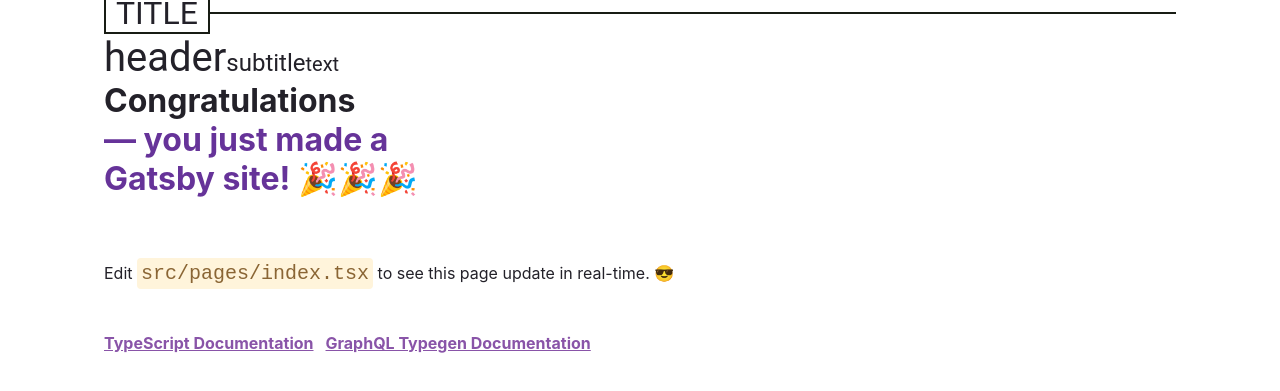
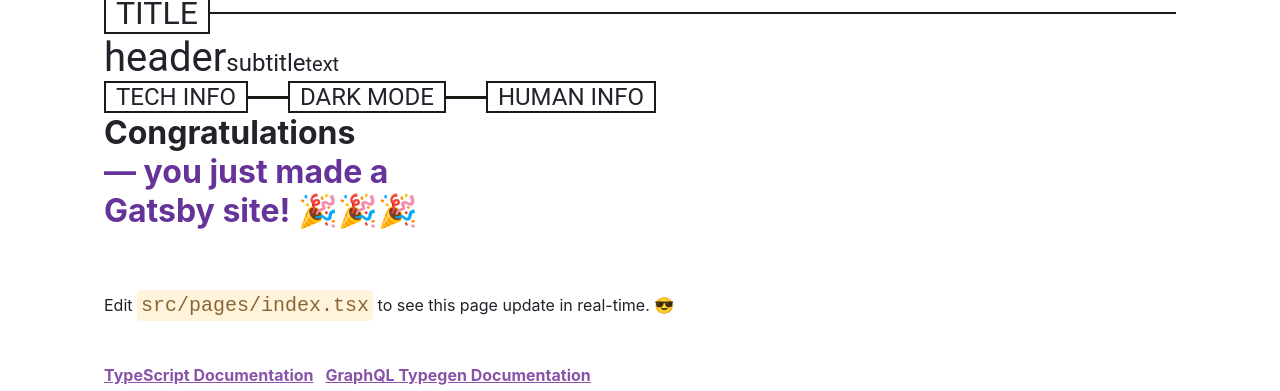
Before and after one commit to ankhmorporklord/curriculumVitae, a Gatsby site: page / in a window 1280 px wide. Shown: the part 372-763 px from the top of the page. Built offline with nearby package versions, Linux system fonts and the light colour scheme; Gatsby itself is replaced by a stand-in of ours.

Commit message:
feat: footer added

```diff
--- /dev/null
+++ b/src/components/Footer/Footer.scss
@@ -0,0 +1,14 @@
+@import "../../library";
+
+
+.footer-layout {
+  display: flex;
+}
+
+.footer-separator {
+  align-self: center;
+  background-color: $color-dark;
+  justify-content: center;
+  height: 3px;
+  width: 40px;
+}
--- /dev/null
+++ b/src/components/Footer/Footer.tsx
@@ -0,0 +1,24 @@
+import React from 'react';
+import Text from '../Text/Text'
+import './Footer.scss'
+
+interface TextProps {
+    bold?: boolean;
+    text?: string;
+    type?: 'header' | 'title' | 'subtitle' | 'text';
+}
+
+const Footer = ({ type = 'text', text = '', bold = false }: TextProps) => {
+    const showSquareWrapper = type === 'title';
+    return (
+        <span className="footer-layout">
+            <Text text="TECH INFO" type="subtitle" showSquareWrapper showSquareWrapperLine={false}/>
+            <span className="footer-separator"></span>
+            <Text text="DARK MODE" type="subtitle" showSquareWrapper showSquareWrapperLine={false}/>
+            <span className="footer-separator"></span>
+            <Text text="HUMAN INFO" type="subtitle" showSquareWrapper showSquareWrapperLine={false}/>
+        </span>
+    );
+}
+
+export default Footer;
--- a/src/components/Text/Text.scss
+++ b/src/components/Text/Text.scss
@@ -27,6 +27,10 @@
 .text {
   font-family: Roboto, sans-serif;
   font-size: 20px;
+}
+
+.text-width {
+  min-width: fit-content;
 }
 
 .wrapper-square {
--- a/src/components/Text/Text.tsx
+++ b/src/components/Text/Text.tsx
@@ -6,14 +6,16 @@ interface TextProps {
     bold?: boolean;
     text?: string;
     type?: 'header' | 'title' | 'subtitle' | 'text';
+    showSquareWrapper?: boolean;
+    showSquareWrapperLine?: boolean;
 }
 
-const Text = ({ type = 'text', text = '', bold = false }: TextProps) => {
-    const showSquareWrapper = type === 'title';
+const Text = ({ type = 'text', text = '', bold = false, showSquareWrapper, showSquareWrapperLine }: TextProps) => {
+    const showWrapper = type === 'title' || showSquareWrapper;
     return (
-        <span className={classes(showSquareWrapper && "wrapper-layout")}>
-            <span className={classes(type, bold && 'bold', showSquareWrapper && 'wrapper-square')}>{text}</span>
-            {showSquareWrapper && <div className="wrapper-line"></div>}
+        <span className={classes(showWrapper && "wrapper-layout")}>
+            <span className={classes(type, bold && 'bold', 'text-width', showWrapper && 'wrapper-square')}>{text}</span>
+            {showWrapper && showSquareWrapperLine !== false && <div className="wrapper-line"></div>}
         </span>
     );
 }
--- a/src/pages/index.tsx
+++ b/src/pages/index.tsx
@@ -3,6 +3,7 @@ import type { HeadFC, PageProps } from "gatsby"
 import '../library.scss';
 import Text from '../components/Text/Text';
 import Header from "../components/Header/Header";
+import Footer from "../components/Footer/Footer";
 
 const pageStyles = {
   color: "#232129",
@@ -147,6 +148,7 @@ const IndexPage: React.FC<PageProps> = () => {
       <Text type="header" text="header" />
       <Text type="subtitle" text="subtitle" />
       <Text text="text" />
+      <Footer />
       <h1 style={headingStyles}>
         Congratulations
         <br />
```
Also changed, not shown: 1 other file.
